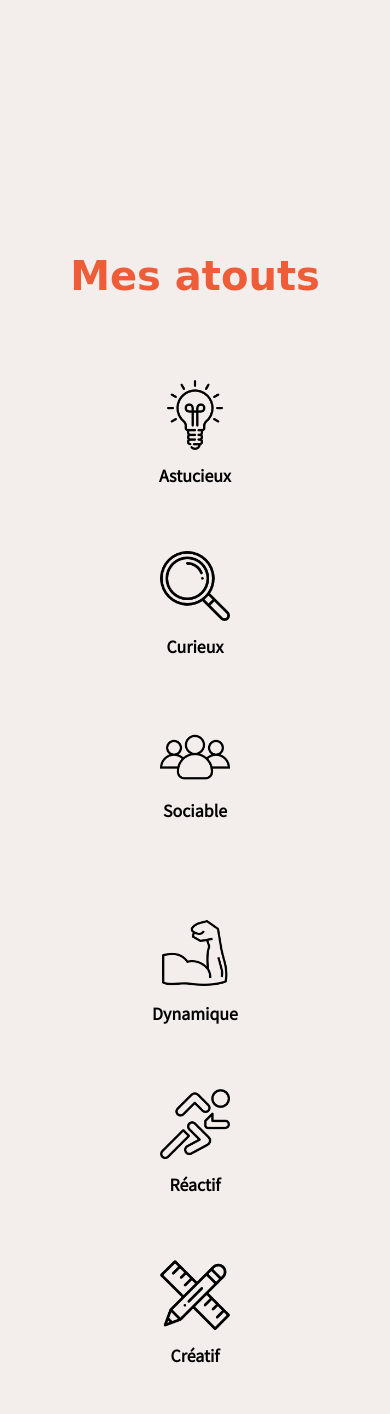
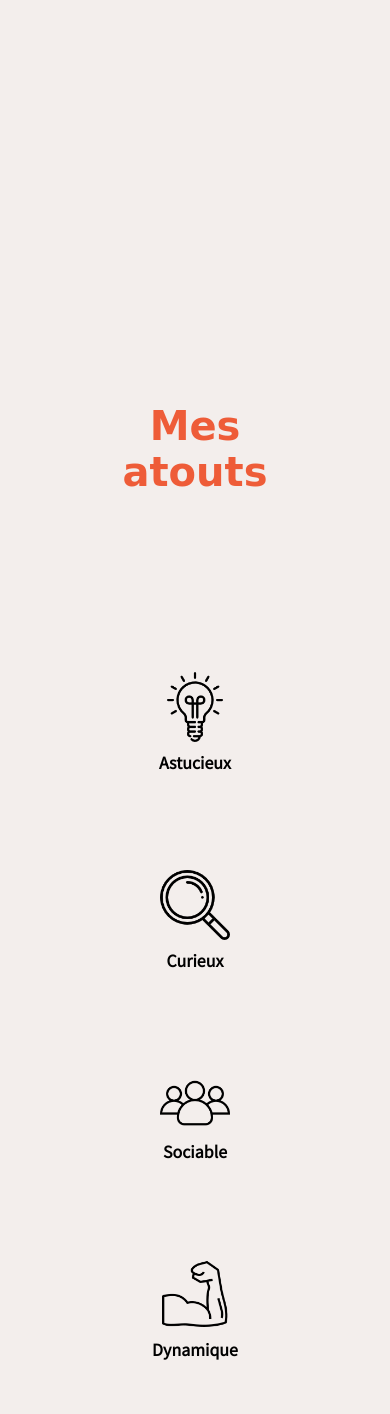
Before and after one commit to BarbaraGonthier/Online-Cv-for-fun, a PHP site: page / in a window 390 px wide; the page is wider, and only the part inside the window is pictured. Shown: the part 4340-5754 px from the top of that part. Run offline with PHP 8.4, Linux system fonts and the light colour scheme; some web fonts are replaced; grey boxes are pictures that could not be loaded.

Commit message:
started fixing responsive

```diff
--- a/index.php
+++ b/index.php
@@ -166,35 +166,62 @@
         </div>
     </section>
         <section id="skills" class="skills">
+            <div class="skillsDescription">
+                <h2>Mes atouts</h2>
                 <div class="skillsLogos">
-                <h2>Mes atouts</h2>
-                <div class="element-perso">
+                <?php
+                $skillsSection = [
+                    'astucieux' => [
+                        'image' => "skills-icons/astucieux.png",
+                        'alternativeText' => 'Astucieux',
+                        'title' => 'Astucieux',
+                        'skill' => 'Astucieux',
+                    ],
+                    'curieux' =>[
+                        'image' => "skills-icons/curious.png",
+                        'alternativeText' => 'Curieux',
+                        'title' => 'Curieux',
+                        'skill' => 'Curieux',
+                    ],
+                    'sociable' =>[
+                        'image' => "skills-icons/social.png",
+                        'alternativeText' => 'Sociable',
+                        'title' => 'Sociable',
+                        'skill' => 'Sociable',
+                    ],
+                    'dynamique' =>[
+                        'image' => "skills-icons/muscle.png",
+                        'alternativeText' => 'Dynamique',
+                        'title' => 'Dynamique',
+                        'skill' => 'Dynamique',
+                    ],
+                    'réactif' =>[
+                        'image' => "skills-icons/running.png",
+                        'alternativeText' => 'Réactif',
+                        'title' => 'Réactif',
+                        'skill' => 'Réactif',
+                    ],
+                    'créactif' =>[
+                        'image' => "skills-icons/creative.png",
+                        'alternativeText' => 'Créatif',
+                        'title' => 'Créatif',
+                        'skill' => 'Créatif',
+                    ],
+                ];
+
+                foreach ($skillsSection as $dataType){
+                ?>
                     <figure class="element-skills">
-                        <img src="skills-icons/astucieux.png" alt="Astucieux" title="Astucieux">
-                        <figcaption>Astucieux</figcaption>
+                        <img src="<?php echo $dataType['image']; ?>"
+                             alt="<?php echo $dataType['alternativeText']; ?>"
+                             title="<?php echo $dataType['title']; ?>"
+                        >
+                        <figcaption><?php echo $dataType['skill']; ?></figcaption>
                     </figure>
-                    <figure class="element-skills">
-                        <img src="skills-icons/curious.png" alt="Curieux" title="Curieux">
-                        <figcaption>Curieux</figcaption>
-                    </figure>
-                    <figure class="element-skills">
-                        <img src="skills-icons/social.png" alt="Sociable" title="Sociable">
-                        <figcaption>Sociable</figcaption>
-                    </figure>
-                </div>
-                <div class="element-pro">
-                    <figure class="element-skills">
-                        <img src="skills-icons/muscle.png" alt="Dynamique" title="Dynamique">
-                        <figcaption>Dynamique</figcaption>
-                    </figure>
-                    <figure class="element-skills">
-                        <img src="skills-icons/running.png" alt="Réactif" title="Réactif">
-                        <figcaption>Réactif</figcaption>
-                    </figure>
-                    <figure class="element-skills">
-                        <img src="skills-icons/creative.png" alt="Créatif" title="Créatif">
-                        <figcaption>Créatif</figcaption>
-                    </figure>
+
+            <?php
+            }
+            ?>
                 </div>
             </div>
             <div class="skillsImage">
@@ -216,7 +243,7 @@
                 <h2> Centres d'intérêt </h2>
                 <div class="interestsLogos">
                     <?php
-                    $interestsRowOne = [
+                    $interestsSection = [
                         'sport' => [
                             'image' => "hamster-ball.png",
                             'alternativeText' => 'Sport',
@@ -247,7 +274,7 @@
                         ],
                     ];
 
-                    foreach ($interestsRowOne as $dataType){
+                    foreach ($interestsSection as $dataType){
                     ?>
                     <figure class="interestsFigures">
                         <img src="<?php echo $dataType['image']?>"
@@ -259,30 +286,6 @@
                     <?php
                     }
                     ?>
-                    <!--
-                    <figure class="interestsFigures">
-                        <img src="growth.png"
-                        alt="Jardinage"
-                        title="Jardinage">
-                        <figcaption class="interestsFigcaptionTitle">Jardinage</figcaption>
-                        <figcaption class="interestsFigcaptionDescription">Creuser des tunnels et des galeries</figcaption>
-                    </figure>
-
-                    <figure class="interestsFigures">
-                        <img src="gastronomie.png"
-                        alt="Gastronomie"
-                        title="Gastronomie">
-                        <figcaption class="interestsFigcaptionTitle">L'univers culinaire</figcaption>
-                        <figcaption class="interestsFigcaptionDescription">Grignoter quelques friandises</figcaption>
-                    </figure>
-                    <figure class="interestsFigures">
-                        <img src="hiking.png"
-                        alt="Randonnée"
-                        title="Randonnée">
-                        <figcaption class="interestsFigcaptionTitle">Marche et Randonnées</figcaption>
-                        <figcaption class="interestsFigcaptionDescription">Avec des petits recoins pour se cacher</figcaption>
-                    </figure>
-                                 -->
                 </div>
             </div>
     </section>
--- a/style.css
+++ b/style.css
@@ -322,50 +322,49 @@ nav a {
 .skills {
     width: 100%;
     display: flex;
-    margin-bottom: 150px;
+    padding-top: 150px;
+    padding-bottom: 100px;
 }
 
-.skillsLogo {
+.skillsDescription {
+    display: flex;
+    flex-direction: column;
     width: 60%;
 }
 
+.skillsLogos {
+    display: flex;
+    flex-direction: row;
+    flex-wrap: wrap;
+    justify-content: space-around;
+    margin-top: 80px;
+}
+
 .skillsImage {
-    display: block;
     width: 40%;
-    padding: 150px 120px;
+    text-align: center;
+    padding-top: 14%;
 }
 
 .skillsImage > img {
     border-radius: var(--border-radius);
 }
 
-
-.skills .element-perso {
-    text-align: center;
+.element-skills {
     display: flex;
-    justify-content: center;
-    padding: var(--spacing-2)
-}
-
-.skills .element-pro {
-    text-align: center;
-    display: flex;
-    justify-content: center;
-    padding: var(--spacing-2)
-}
-
-.skills .element-skills {
-    width: 350px;
-    margin-right: 0;
-    margin-left: 0;
+    flex-direction: column;
+    justify-content: flex-end;
+    text-align:center;
+    width: 200px;
+    align-items: center;
+    margin-top: var(--spacing-6);
 }
 
 .skills .element-skills > img {
-    width: 100px;
+    width: 90px;
 }
 
 .skills .element-skills > figcaption {
-    padding-top: var(--spacing-2);
     font-weight: bold;
 }
 
@@ -389,19 +388,6 @@ nav a {
     .element-skills{
         padding: var(--spacing-2);
     }
-    .skills .element-perso{
-        display: flex;
-        flex-direction: column;
-        align-items: center;
-        text-align: center;
-    }
-
-    .skills .element-pro{
-        display: flex;
-        flex-direction: column;
-        align-items: center;
-        text-align: center;
-    }
 
     .skills .element-skills > img {
         width: 70px;
```
Also changed, not shown: other parts of style.css (+19 -12 lines). Lines whose indentation alone changed are shown as unchanged.
